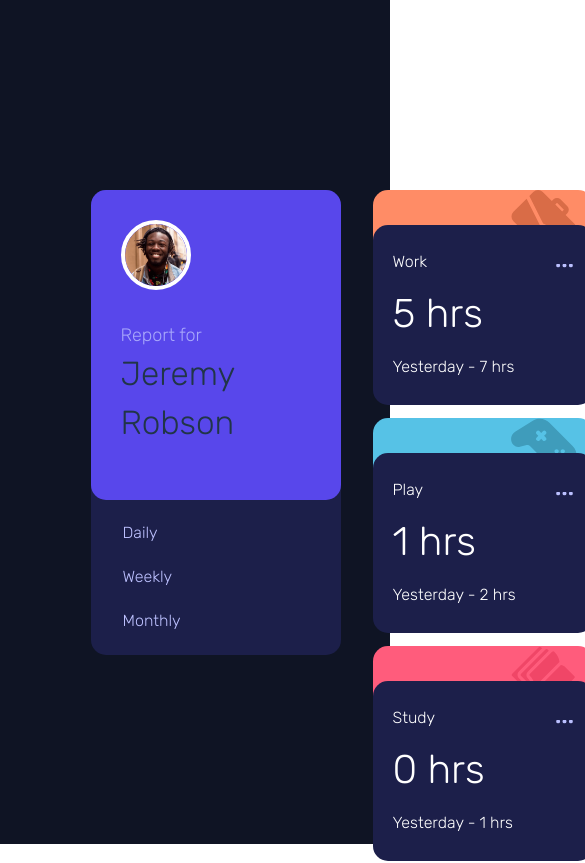
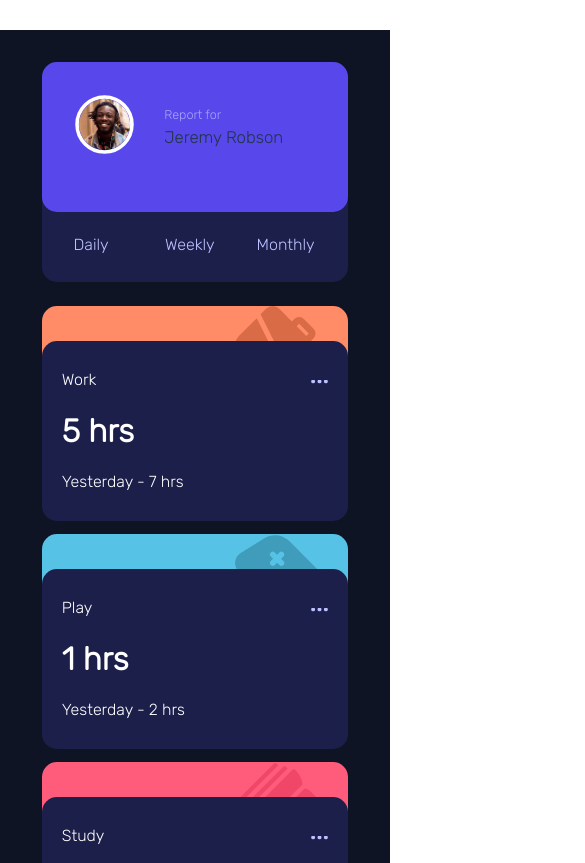
Before and after one commit to AmaniB96/React-TimeTracking, a React (Vite) app: page / in a window 390 px wide. Shown: the top 863 px of the page, 585 px wide, since content can reach past the window. Built offline with nearby package versions, Linux system fonts and the light colour scheme.

Commit message:
responsiv

```diff
--- a/src/App.css
+++ b/src/App.css
@@ -8,7 +8,7 @@
 }
 
 body {
-  min-height: 100vh;
+  height: 100vh;
   display: flex;
   justify-content: center;
   align-items: center;
@@ -28,11 +28,11 @@ body {
   flex-wrap: wrap;
   gap: 2rem;
   flex: 1;
-  max-height: 450px;  /* Increased to accommodate the gap */
+  max-height: 450px;
   justify-content: center;
-  align-items: flex-start;  /* Changed from center to flex-start */
-  row-gap: 3rem;  /* Added specific row gap */
-  column-gap: 2rem;  /* Maintain existing column gap */
+  align-items: flex-start;
+  row-gap: 3rem;
+  column-gap: 2rem;
 }
 
 .bigcard {
@@ -96,3 +96,84 @@ body {
 #toggle:hover {
   color: white;
 }
+
+/* Media Queries */
+@media screen and (max-width: 1024px) {
+    .section1 {
+        width: 90vw;
+        gap: 1.5rem;
+        height: 100vh;
+    }
+}
+
+@media screen and (max-width: 768px) {
+    body {
+      margin-bottom: 30px;
+      margin-top: 30px;
+    }
+
+    .section1 {
+        flex-direction: column;
+        align-items: center;
+        width: 95vw;
+    }
+
+    .profile-cont{
+      width: 100%;
+      height: 220px;
+    }
+
+    .bigcardhead {
+      height: 150px;
+      width: 100%;
+      display: flex;
+    }
+
+    .card-container {
+        height: 70%;
+        justify-content: center;
+        width: 100%;
+    }
+
+    .bigcard {
+        margin-bottom: 2rem;
+        display: flex;
+        flex-direction: row;
+        justify-content: space-around;
+        height: 100px;
+        padding: 1rem;
+    }
+
+    #toggle {
+      width: 60px;
+    }
+
+    .text {
+      scale:0.7;
+      width: 300px;
+    }
+
+    .bigcardhead p {
+      font-size: 18pt;
+    }
+
+    .pp {
+      width: auto;
+      scale: 0.9;
+    }
+}
+
+@media screen and (max-width: 375px) {
+    .section1 {
+        padding: 1rem;
+    }
+
+    #card {
+        width: 100%;
+        margin: 0.5rem 0;
+    }
+
+    .sousCard {
+        padding: 1.5rem;
+    }
+}
--- a/src/assets/component/card.css
+++ b/src/assets/component/card.css
@@ -38,3 +38,36 @@
 .temps {
     font-size: 30pt;
 }
+
+@media screen and (max-width: 768px) {
+    #card {
+        width: 100%;
+        max-width: 400px;
+    }
+
+    .sousCard {
+        width: 100%;
+    }
+
+    .temps {
+        font-size: 2rem;
+    }
+}
+
+@media screen and (max-width: 375px) {
+    #card {
+        height: 160px;
+    }
+
+    .sousCard {
+        height: 160px;
+    }
+
+    .temps {
+        font-size: 1.8rem;
+    }
+
+    #ellipsis {
+        top: 25px;
+    }
+}
--- a/src/index.css
+++ b/src/index.css
@@ -1,19 +1,18 @@
-
-
-
 :root {
   font-family: "Rubik", sans-serif;
   line-height: 1.5;
   font-weight: 400;
-
   color-scheme: light dark;
   color: rgba(255, 255, 255, 0.87);
-  background-color: #242424;
+}
 
-  font-synthesis: none;
-  text-rendering: optimizeLegibility;
-  -webkit-font-smoothing: antialiased;
-  -moz-osx-font-smoothing: grayscale;
+html {
+  box-sizing: border-box;
+  overflow-x: hidden; /* Prevent horizontal scrollbar */
+}
+
+*, *::before, *::after {
+  box-sizing: inherit;
 }
 
 a {
@@ -27,11 +26,13 @@ a:hover {
 
 body {
   margin: 0;
+  padding: 0;
   display: flex;
   justify-content: center;
-  place-items: center;
-  min-width: 320px;
+  align-items: center;
   min-height: 100vh;
+  width: 100%;
+  overflow-x: hidden; /* Prevent horizontal scrollbar */
   background-color: hsl(226, 43%, 10%);
 }
 
```
